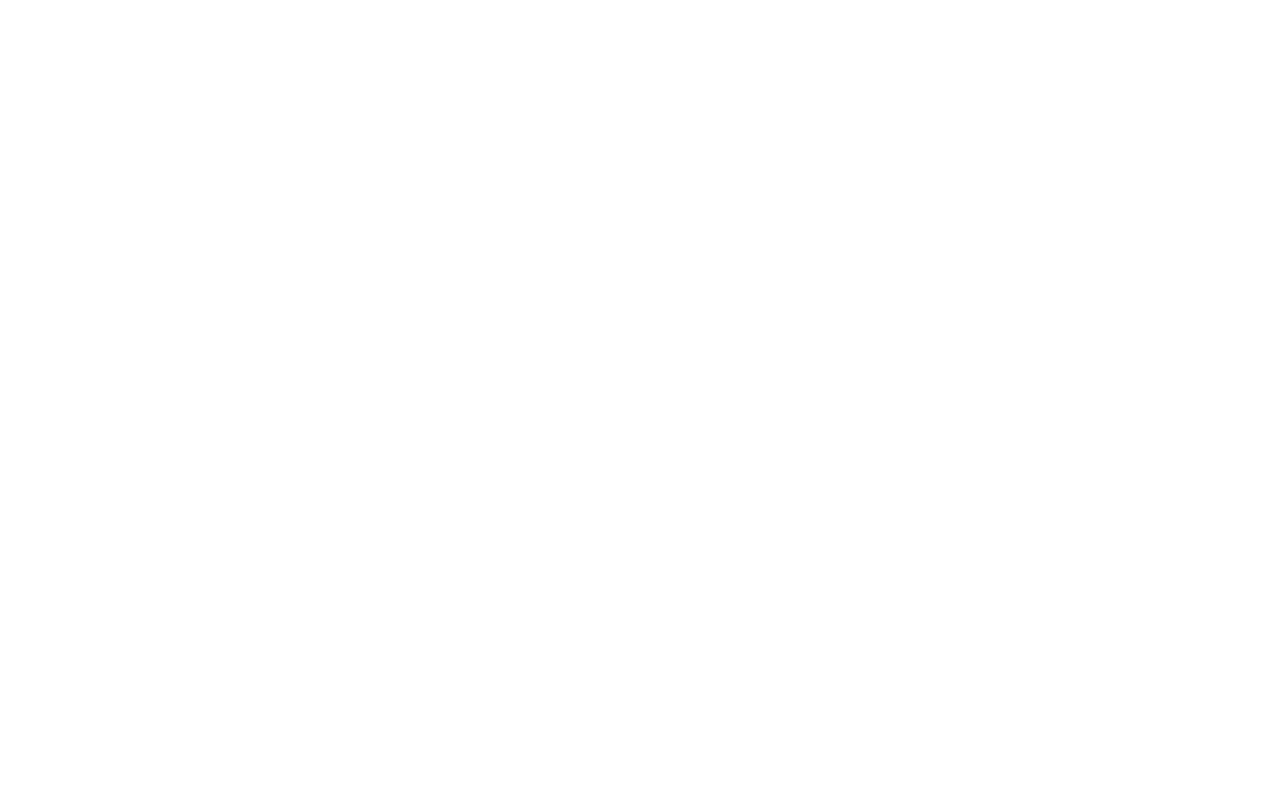
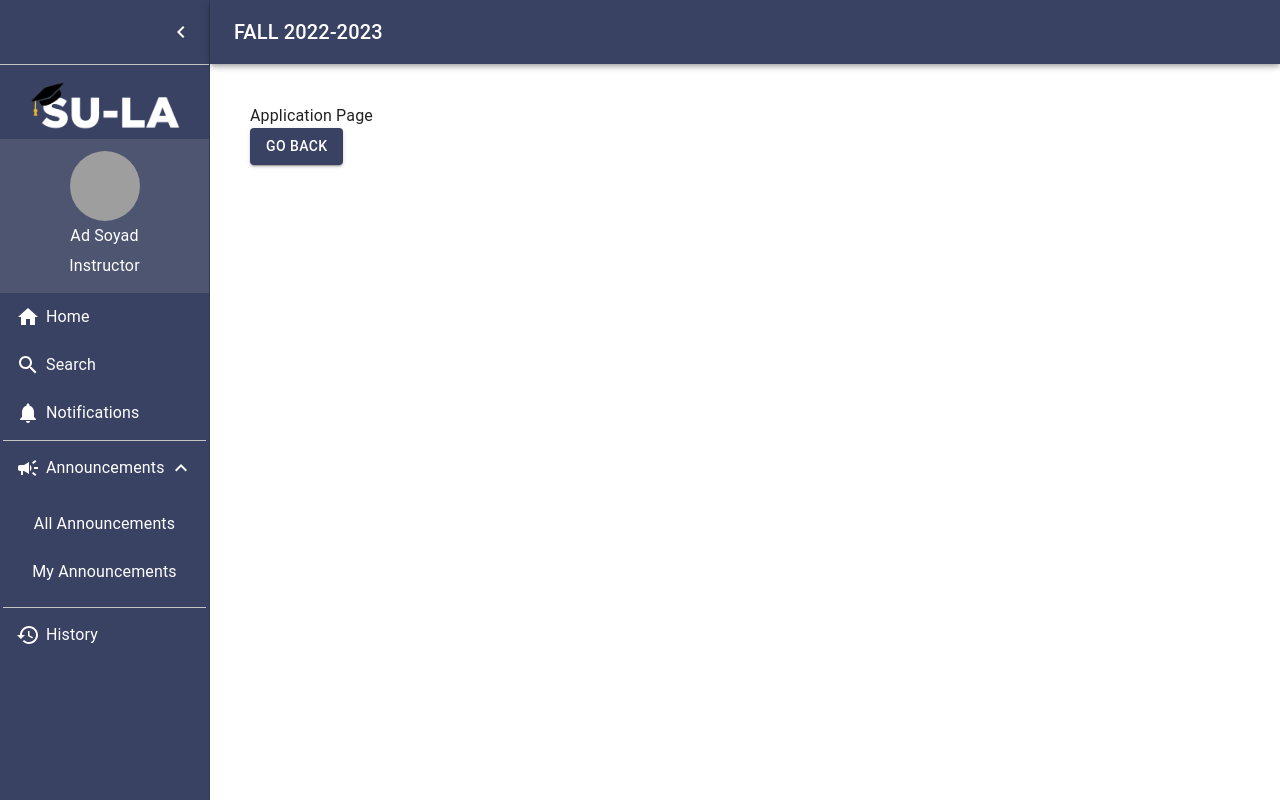
Before and after one commit to Minot1/Central-LA-Application, a React (Create React App) app in the folder client/: page /apply in a window 1280 px wide. Before the commit this address had no page. Built offline with nearby package versions, Linux system fonts and the light colour scheme; grey boxes are pictures that could not be loaded; what react-cas-client would draw is missing.

Commit message:
added empty apply page

```diff
--- a/client/src/App.js
+++ b/client/src/App.js
@@ -3,6 +3,7 @@
 import { BrowserRouter, Routes, Route } from "react-router-dom";
 import HomePage from "./pages/HomePage";
 import CreateAnnouncement from "./pages/CreateAnnouncement";
+import ApplyPage from "./pages/ApplyPage";
 
 function App() {
   return (
@@ -12,6 +13,7 @@
         {/* <Route path="/instructor" element={<div><Sidebar></Sidebar></div>}></Route> */}
         <Route path="/home" element={<HomePage></HomePage>}></Route>
         <Route path="/create-announcement" element={<CreateAnnouncement></CreateAnnouncement>}></Route>
+        <Route path="/apply" element={<ApplyPage></ApplyPage>}></Route>
       </Routes>
     </BrowserRouter>
   );
--- /dev/null
+++ b/client/src/pages/ApplyPage.js
@@ -0,0 +1,19 @@
+import React from 'react'
+import AppBarHeader from '../components/AppBarHeader'
+import Sidebar from '../components/Sidebar'
+import { Typography, Box, Button } from '@mui/material'
+
+const ApplyPage = () => {
+  return (
+    <Box sx={{ display: "flex" }}>
+      <Sidebar></Sidebar>
+      <Box component="main" sx={{ flexGrow: 1, p: 5 }}>
+        <AppBarHeader />
+        <Typography>Application Page</Typography>
+            <Button variant="contained" href="/">Go Back</Button>
+      </Box>
+    </Box>
+  )
+}
+
+export default ApplyPage
--- a/client/src/pages/MockCAS.js
+++ b/client/src/pages/MockCAS.js
@@ -19,7 +19,7 @@
             <Button variant="contained" href="/home">Instructor Login</Button>
           </Grid>
           <Grid item>
-            <Button variant="contained" href="#">Student Login</Button>
+            <Button variant="contained" href="/apply">Student Login</Button>
           </Grid>
         </Grid>
       </header>
```
